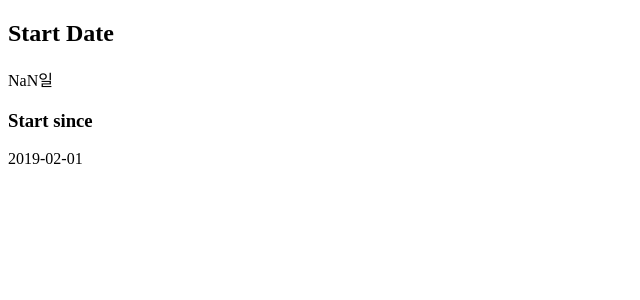
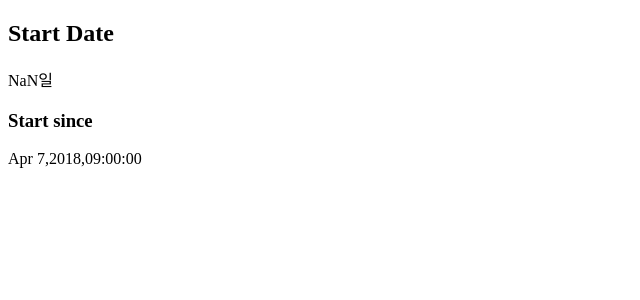
Before and after one commit to iknowSteven/iknowSteven.github.io, a Jekyll site: the page built from index.md, in a window 1280 px wide. Shown: the top 300 px of the page, without its empty margins (0-640 px from the left). Built offline with Jekyll 4.4.1, drawn with Linux system fonts in a browser that asks for light colours; our own code applies the rules of GitHub Pages for plain Markdown files.

Commit message:
no message

```diff
--- a/_includes/countdown/AI_Study.html
+++ b/_includes/countdown/AI_Study.html
@@ -10,7 +10,7 @@
         <h1>Start Date</h1>
         <div class="countdown_remain"> </div>
         <h3>Start since</h3>
-        <div class="countdown_since">2019-02-01</div>
+        <div class="countdown_since">Apr 7,2018,09:00:00</div>
     </div>
     <script type="text/javascript" src="../../assets/js/src/countdown.js"></script>
 </body>
```
